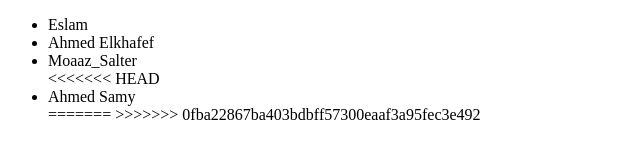
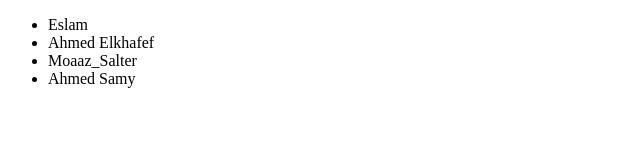
Before and after one commit to Eslam-Hamada1/AI47, a plain HTML site: page index.html in a window 1280 px wide. Shown: the whole page, without its empty margins (0-640 px from the left). Drawn offline with Linux system fonts and the light colour scheme.

Commit message:
Fix merge conflict in index.html
Remove merge conflict markers from the list of names.

```diff
--- a/index.html
+++ b/index.html
@@ -10,10 +10,7 @@
         <li>Eslam</li>
         <li>Ahmed Elkhafef</li>
         <li>Moaaz_Salter</li>
-<<<<<<< HEAD
         <li>Ahmed Samy</li>
-=======
->>>>>>> 0fba22867ba403bdbff57300eaaf3a95fec3e492
     </ul>
 </body>
 </html>
```
